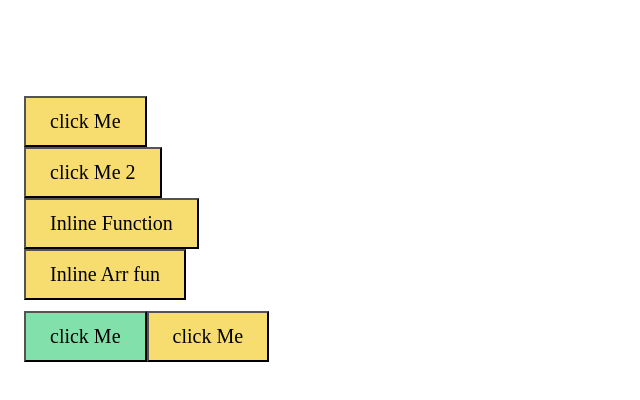
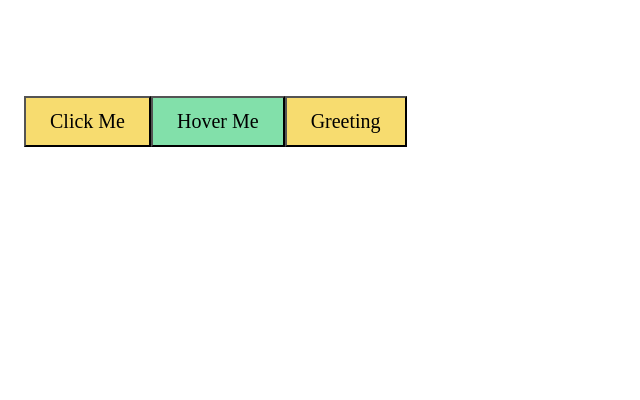
Before and after one commit to dipeshjoshi4/Thapa-React, a React (Vite) app in the folder react-thapa-first/: page / in a window 1280 px wide. Shown: the top 400 px of the page, without its empty margins (0-640 px from the left). Built offline with nearby package versions, Linux system fonts and the light colour scheme.

Commit message:
add passing event as props

```diff
--- a/react-thapa-first/src/App.jsx
+++ b/react-thapa-first/src/App.jsx
@@ -4,13 +4,15 @@
 // import "./components/Netflix.css"
 // import "./components/Netflix.module.css";
 
-import { EventHandling } from "./components/EventHandling";
+// import { EventHandling } from "./components/EventHandling";
+import { EventProps } from "./components/EventProps";
 
 
 export const App = () => {
   return (
     <section className="container">
-      <EventHandling />
+      <EventProps/>
+      {/* <EventHandling /> */}
       {/* <h1 className="card-heading">List Of Best Netflix Series</h1> */}
       {/* <NetflixSeries /> */}
       {/* <Profile/> */}
--- /dev/null
+++ b/react-thapa-first/src/components/EventProps.jsx
@@ -0,0 +1,41 @@
+
+import "./EV.css";
+
+export const EventProps = () => {
+
+    const handleWitUser = (user) => {
+        alert(`Hey, ${user} welcome on First Button`)
+    }
+
+    const handleWithEnter = () => {
+        alert(`Hey, welcome on second Button`)
+    }
+
+
+    return (
+        <>
+            <WelcomUser
+                onButtonClick={() => handleWitUser("DJ")}
+                onElementEnter={handleWithEnter}
+            />
+        </>
+    )
+}
+
+const WelcomUser = (props) => {
+
+    const { onButtonClick, onElementEnter } = props;
+
+    const handleGreetings = () => {
+        console.log("Hey User Welcome Greetings");
+        onButtonClick();
+    }
+
+    return (
+        <>
+            <button onClick={onButtonClick}>Click Me</button>
+            <button onMouseEnter={onElementEnter}>Hover Me</button>
+            <button onClick={handleGreetings}>Greeting</button>
+        </>
+    )
+}
```
Also changed, not shown: 1 other file (tests, documents, lock files or other folders).
